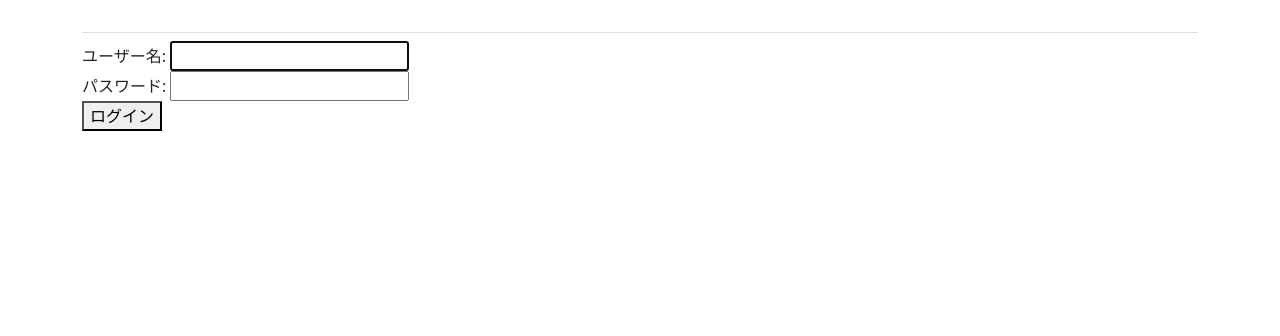
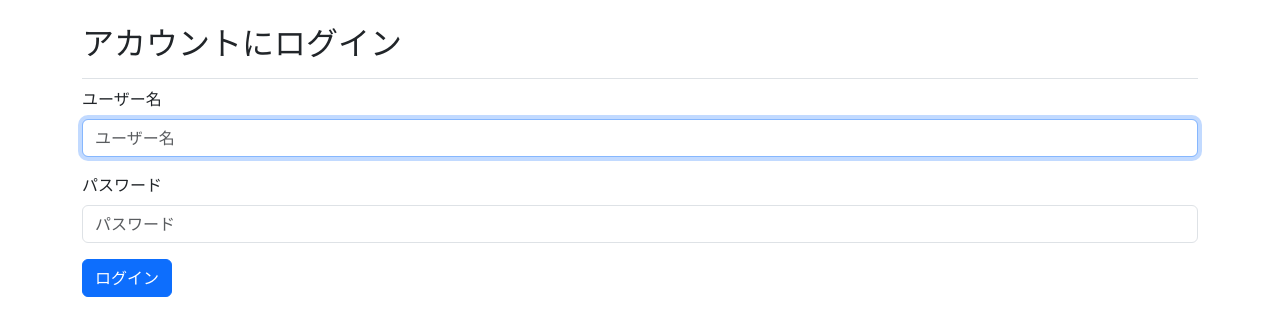
Before and after one commit to MASA20201203/saitan-python2, a Django app: page /accounts/login/ in a window 1280 px wide. Shown: the part 58-394 px from the top of the page. Run offline with Django 5.2, Linux system fonts and the light colour scheme; some libraries are stand-ins or nearby versions.

Commit message:
update: p271 ログインページにスタイルを設定する

```diff
--- a/02_practical/chap07-09/learning_log/accounts/templates/registration/login.html
+++ b/02_practical/chap07-09/learning_log/accounts/templates/registration/login.html
@@ -1,4 +1,9 @@
 {% extends "learning_logs/base.html" %}
+{% load django_bootstrap5 %}
+
+{% block page_header %}
+  <h2>アカウントにログイン</h2>
+{% endblock page_header %}
 
 {% block content %}
 
@@ -8,9 +13,8 @@
 
   <form action="{% url 'accounts:login' %}" method='post'>
     {% csrf_token %}
-    {{ form.as_div }}
-
-    <button name='submit'>ログイン</button>
+    {% bootstrap_form form %}
+    {% bootstrap_button button_type='submit' content='ログイン' %}
   </form>
 
 {% endblock content %}
```
